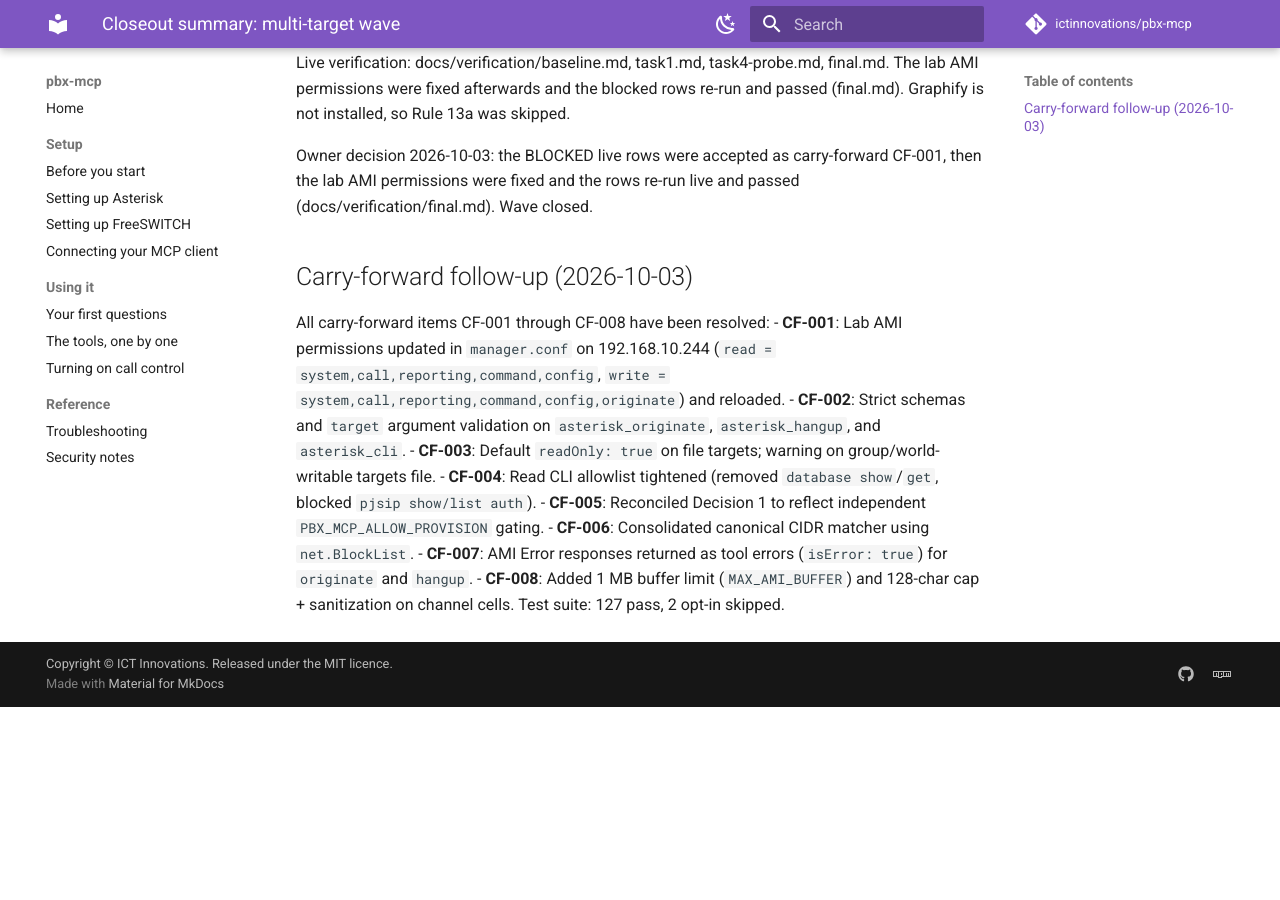
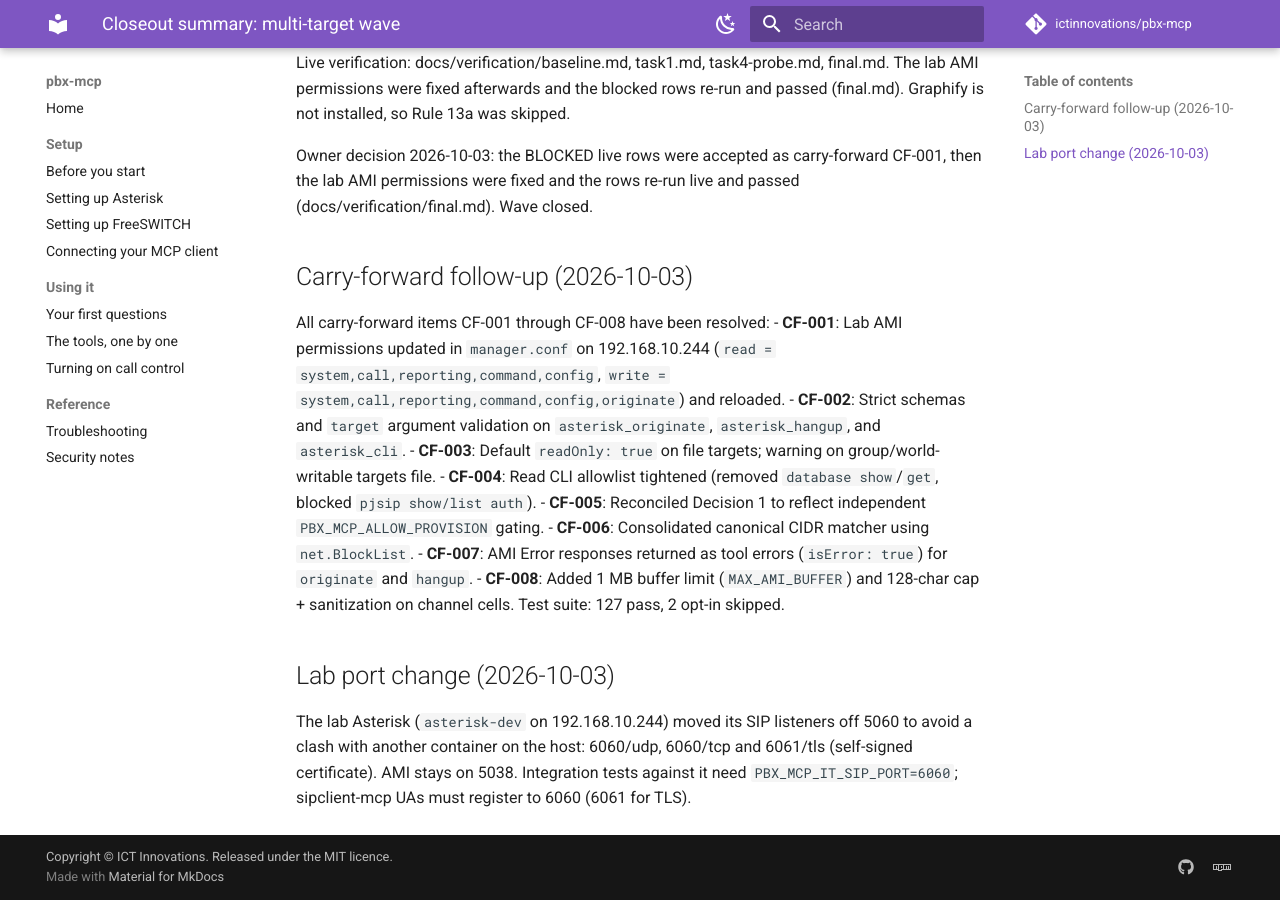
Before and after one commit to bennyng1029/pbx-mcp, an MkDocs documentation site: the page built from docs/closeout-multi-target.md, in a window 1280 px wide and 900 px high, scrolled down 536 px. Built offline with MkDocs 1.6.1 and Material for MkDocs 9.7.7, drawn with Linux system fonts in a browser that asks for light colours; comment, search, counter and statistics services are not loaded; before the commit the page ends 1243 px from its top, so only the background shows below that.

Commit message:
Record lab Asterisk SIP port move to 6060/6060/6061
Co-Authored-By: Claude Sonnet 5.5 <noreply@anthropic.com>

```diff
--- a/docs/closeout-multi-target.md
+++ b/docs/closeout-multi-target.md
@@ -26,3 +26,7 @@ All carry-forward items CF-001 through CF-008 have been resolved:
 - **CF-007**: AMI Error responses returned as tool errors (`isError: true`) for `originate` and `hangup`.
 - **CF-008**: Added 1 MB buffer limit (`MAX_AMI_BUFFER`) and 128-char cap + sanitization on channel cells.
 Test suite: 127 pass, 2 opt-in skipped.
+
+## Lab port change (2026-10-03)
+
+The lab Asterisk (`asterisk-dev` on 192.168.10.244) moved its SIP listeners off 5060 to avoid a clash with another container on the host: 6060/udp, 6060/tcp and 6061/tls (self-signed certificate). AMI stays on 5038. Integration tests against it need `PBX_MCP_IT_SIP_PORT=6060`; sipclient-mcp UAs must register to 6060 (6061 for TLS).
```
